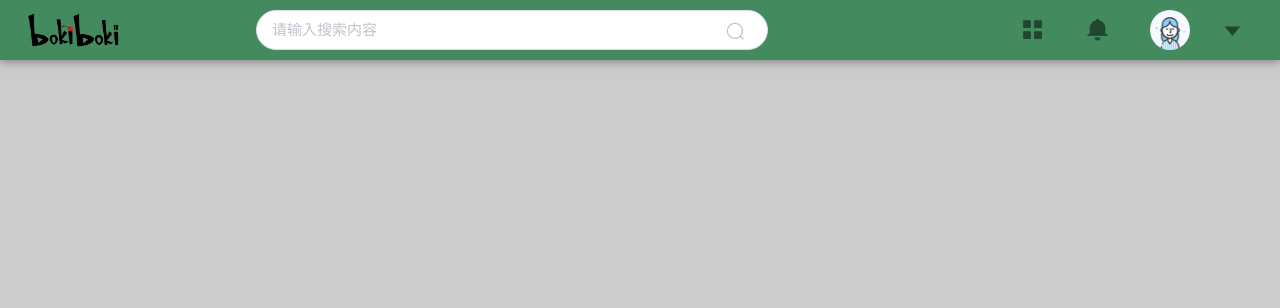
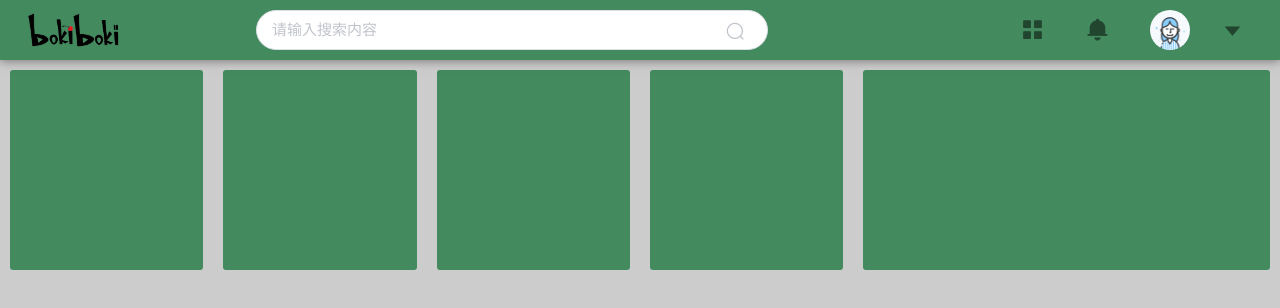
Before and after one commit to txyyf233/vue-bokiboki, a Vue app in the folder vue-bokiboki/: page / in a window 1280 px wide. Shown: the top 308 px of the page. Built offline with nearby package versions, Linux system fonts and the light colour scheme.

Commit message:
首页框架

```diff
--- a/vue-bokiboki/src/App.vue
+++ b/vue-bokiboki/src/App.vue
@@ -33,9 +33,6 @@
       </ul>
     </div>
     <div id="vu-hidden"></div>
-    <el-backtop class="el-backtop" target="#app">
-      <div id="vu-goTop"><i class="el-icon-caret-top"></i></div>
-    </el-backtop>
     <router-view/>
   </div>
 </template>
@@ -94,7 +91,6 @@ export default {
   }
   #app {
     background-color: rgba(0,0,0,0.2);
-    overflow-y: scroll;
   }
   #vu-top {
     width: inherit;
--- a/vue-bokiboki/src/components/main/Main.vue
+++ b/vue-bokiboki/src/components/main/Main.vue
@@ -1,5 +1,12 @@
 <template>
   <div id="vu-main">
+    <el-row>
+      <el-col :span="4"><div class="vu-label-div"></div></el-col>
+      <el-col :span="4"><div class="vu-label-div"></div></el-col>
+      <el-col :span="4"><div class="vu-label-div"></div></el-col>
+      <el-col :span="4"><div class="vu-label-div"></div></el-col>
+      <el-col :span="8"><div class="vu-label-div"></div></el-col>
+    </el-row>
   </div>
 </template>
 
@@ -21,6 +28,13 @@ export default {
     border: 0;
   }
   #vu-main {
-    width: 100%;
+  }
+  .vu-label-div {
+    height: 200px;
+    margin: 10px 10px 10px 10px;
+    border-radius: 3px;
+    box-shadow: rgba(0,0,0,0.5);
+    background-color: #438a5e;
+    overflow: hidden;
   }
 </style>
```
